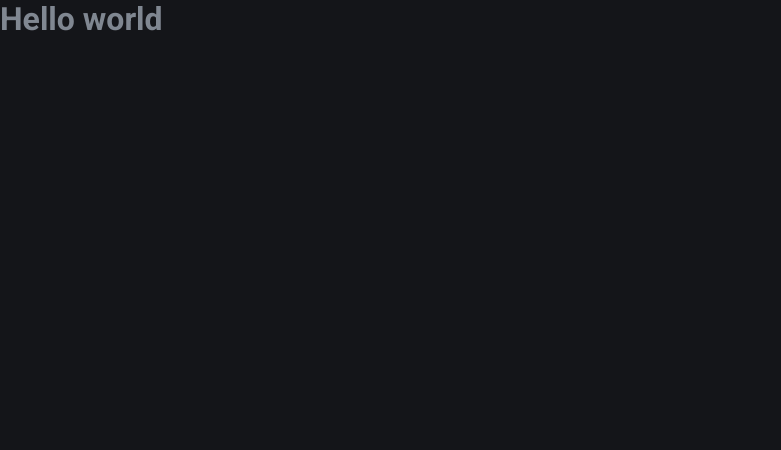
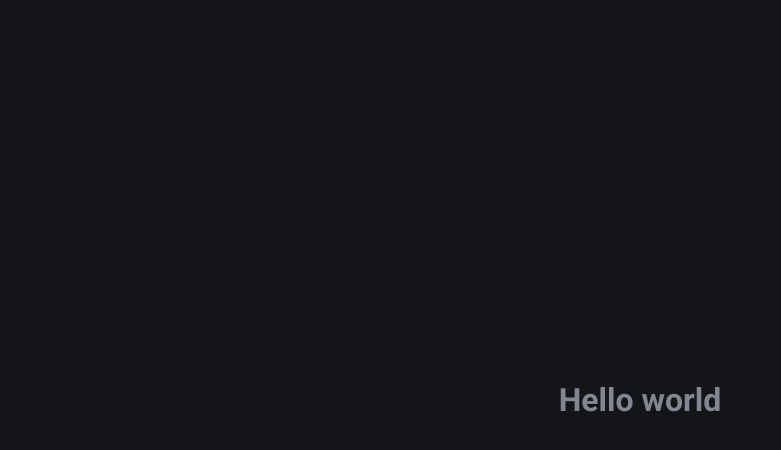
Before and after one commit to eduardogomesf/interactive-rating, a React (Vite) app in the folder interactive-rating/: page / in a window 1280 px wide. Shown: the top 450 px of the page, without its empty margins (0-781 px from the left). Built offline with nearby package versions, Linux system fonts and the light colour scheme.

Commit message:
feat: [rating] centralize content inside global content container

```diff
--- a/interactive-rating/src/styles/global.ts
+++ b/interactive-rating/src/styles/global.ts
@@ -19,5 +19,12 @@ export const GlobalStyles = createGlobalStyle`
 `
 
 export const GlobalContentContainer = styled.main`
+    height: 100vh;
+    width: 100vw;
 
+    padding: 0 2rem;
+
+    display: flex;
+    align-items: center;
+    justify-content: center;
 `
```
